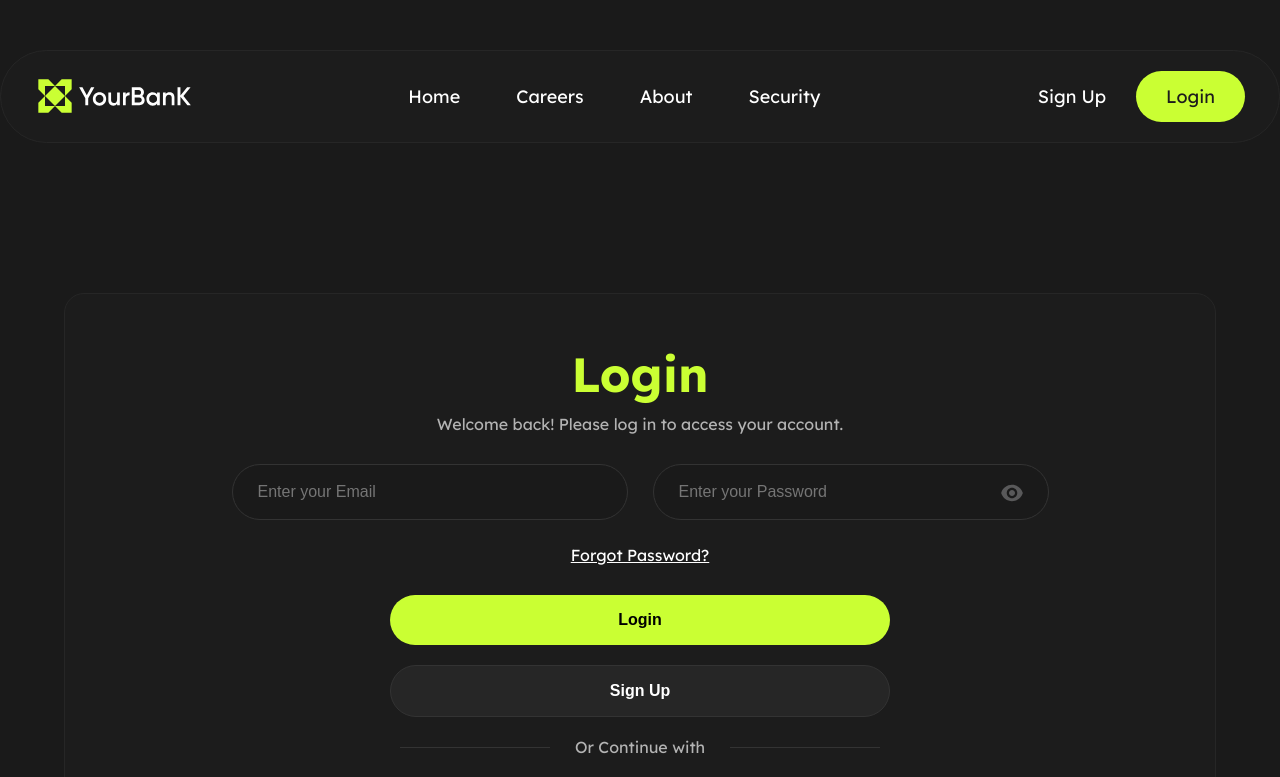
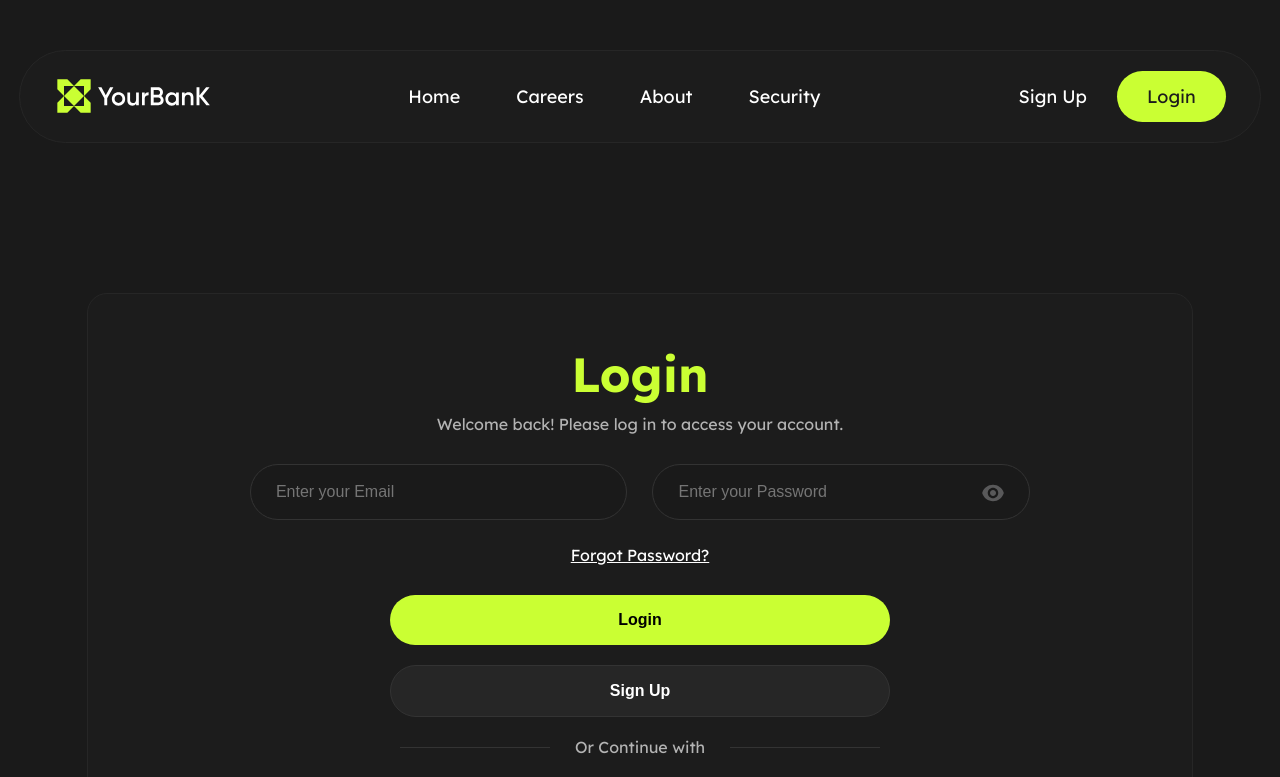
Before and after one commit to KonggMinhhhF8/K18_Group4, a plain HTML site: page login/index.html in a window 1280 px wide. Shown: the top 777 px of the page. Drawn offline with Linux system fonts and the light colour scheme.

Commit message:
fix responsive ipad air

```diff
--- a/login/header.css
+++ b/login/header.css
@@ -85,6 +85,11 @@
 .nav-overlay,
 .nav-close-btn {
     display: none;
+}
+@media screen and (max-width: 1630px)   {
+    .header {
+        max-width: 97%;
+    }
 }
 
 @media screen and (max-width: 992px) {
--- a/login/style.css
+++ b/login/style.css
@@ -294,6 +294,13 @@ body {
     height: 18px;
 }
 
+@media screen and (max-width: 1630px) {
+    .container {
+        max-width: 98%;
+        margin: 0 2%;
+    }
+}
+
 @media (max-width: 992px) {
     .container {
         max-width: 100%;
--- a/security/css/header.css
+++ b/security/css/header.css
@@ -85,6 +85,11 @@
 .nav-overlay,
 .nav-close-btn {
     display: none;
+}
+@media screen and (max-width: 1630px)   {
+    .header {
+        max-width: 97%;
+    }
 }
 
 @media screen and (max-width: 992px) {
--- a/security/css/style.css
+++ b/security/css/style.css
@@ -13,6 +13,14 @@ body {
     max-width: 1596px;
     margin: 0 auto;
 }
+
+@media screen and (max-width: 1630px) {
+    .container {
+        max-width: 98%;
+        margin: 0 2%;
+    }
+}
+
 
 @media screen and (max-width: 992px) {
     .container {
--- a/sign-up/header.css
+++ b/sign-up/header.css
@@ -85,6 +85,11 @@
 .nav-overlay,
 .nav-close-btn {
     display: none;
+}
+@media screen and (max-width: 1630px)   {
+    .header {
+        max-width: 97%;
+    }
 }
 
 @media screen and (max-width: 992px) {
--- a/sign-up/style.css
+++ b/sign-up/style.css
@@ -277,6 +277,13 @@ body {
     height: 18px;
 }
 
+@media screen and (max-width: 1630px) {
+    .container {
+        max-width: 98%;
+        margin: 0 2%;
+    }
+}
+
 @media (max-width: 992px) {
     .container {
         max-width: 100%;
```
